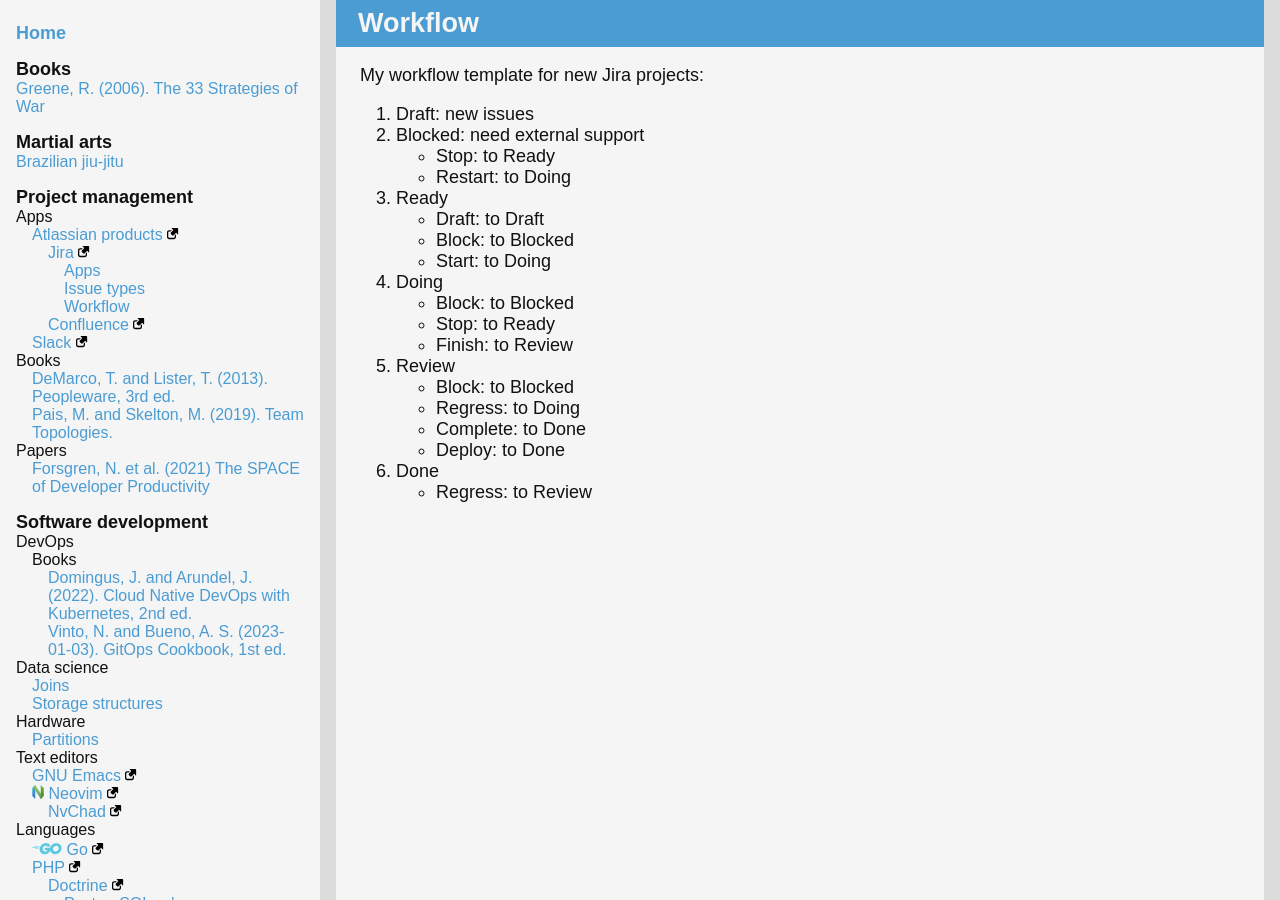
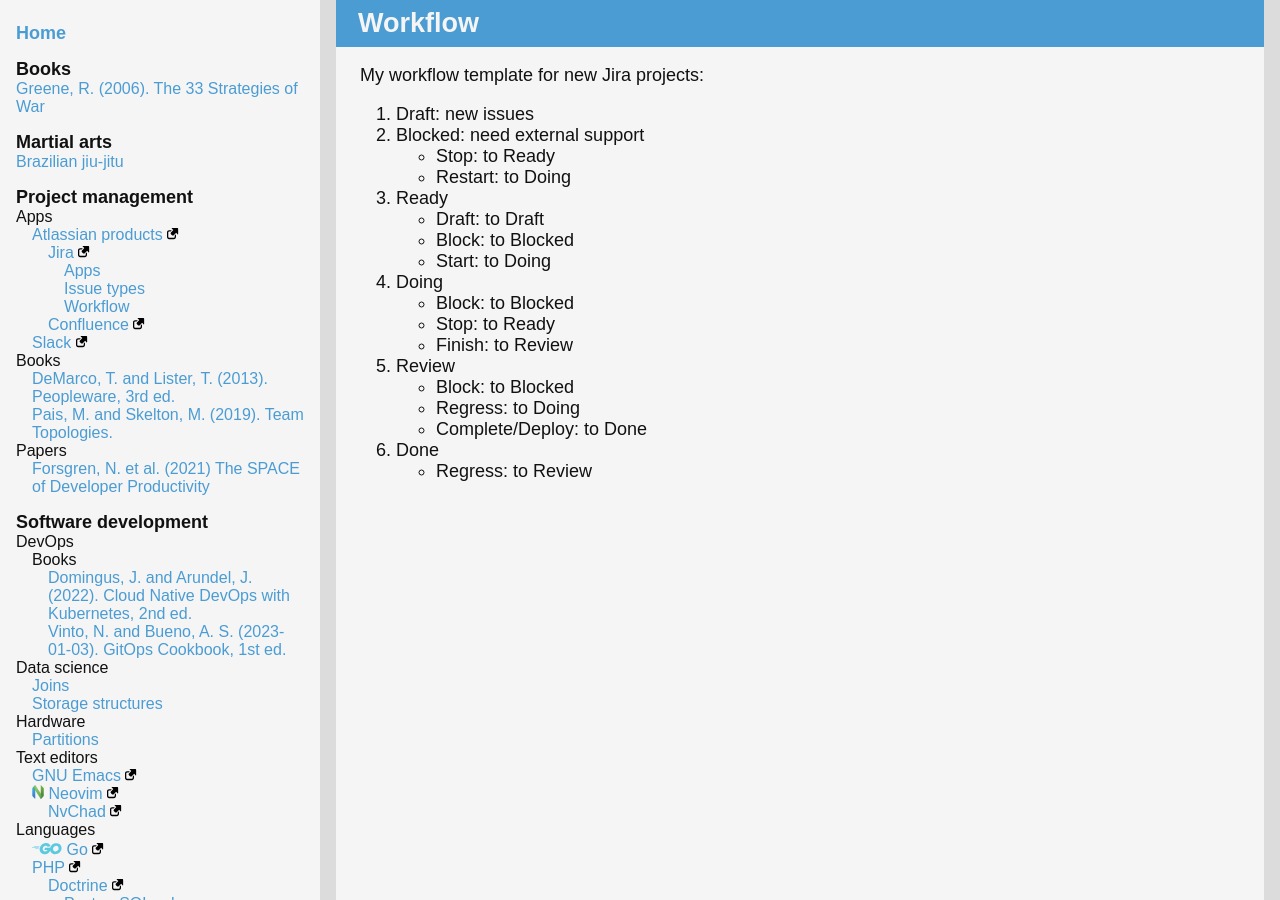
Before and after one commit to ganiulis/personal-notes, a Jekyll site: the page built from project-management/apps/atlassian/jira/workflow.md, in a window 1280 px wide and 900 px high. Built offline with Jekyll 4.4.1, drawn with Linux system fonts in a browser that asks for light colours; our own code applies the rules of GitHub Pages for plain Markdown files.

Commit message:
feat: Notes

```diff
--- a/project-management/apps/atlassian/jira/workflow.md
+++ b/project-management/apps/atlassian/jira/workflow.md
@@ -21,7 +21,6 @@ My workflow template for new Jira projects:
 5. Review
    - Block: to Blocked
    - Regress: to Doing
-   - Complete: to Done
-   - Deploy: to Done
+   - Complete/Deploy: to Done
 6. Done
    - Regress: to Review
```
